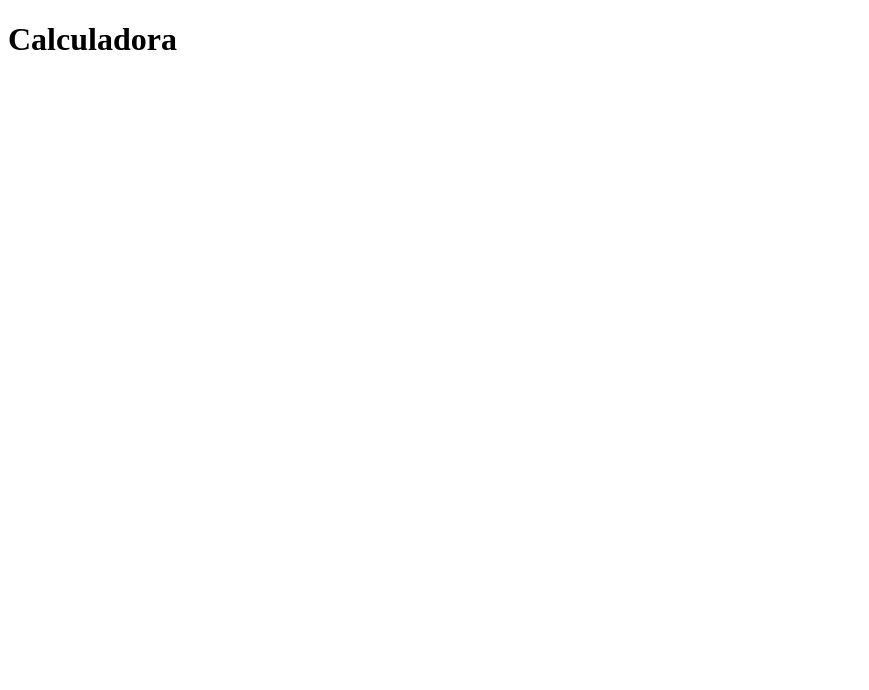
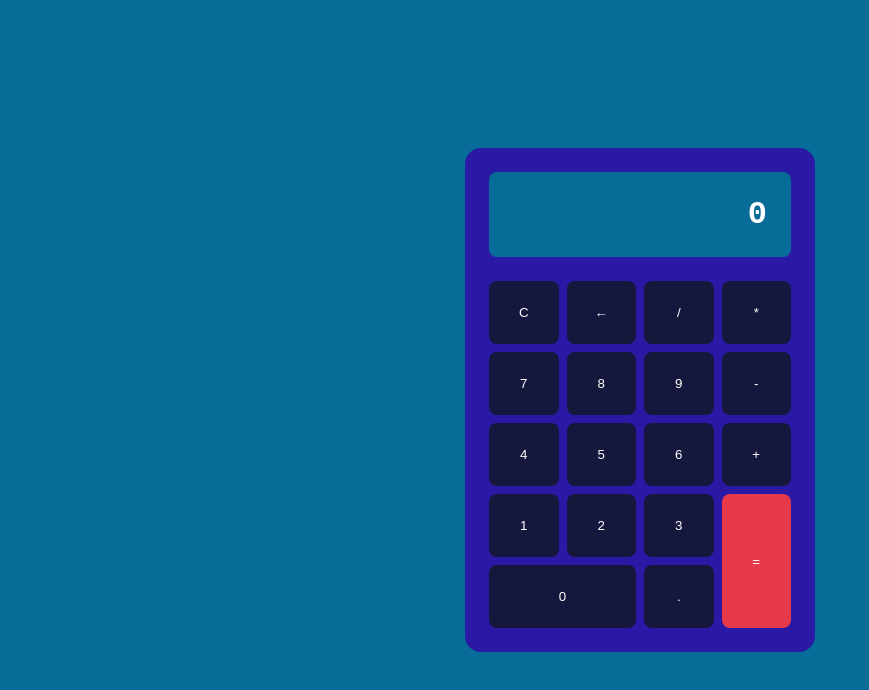
Before and after one commit to Gigal98/proyectoCalculadora, a plain HTML site: page index.html in a window 1280 px wide. Shown: the whole page, without its empty margins (0-869 px from the left). Drawn offline with Linux system fonts and the light colour scheme.

Commit message:
calculadora terminada

```diff
--- a/css/style.css
+++ b/css/style.css
@@ -0,0 +1,66 @@
+*{
+    margin: 0;
+    padding: 0;
+    box-sizing: border-box;
+    font-family: sans-serif;
+}
+
+body{
+    min-height: 100vh;
+    background-color:#086c99;
+    display: flex;
+    justify-content: center;
+    align-items: center;
+
+}
+.calculadora{
+    background-color:#2919a4;
+    color:white;
+    width: 350px;
+    max-width: 100%;
+    padding: 1.5rem;
+    border-radius: 1rem;
+    display: grid;
+    grid-template-columns: repeat(4,1fr);
+    gap: 0.5rem;
+}
+
+.pantalla{
+    grid-column: 1 / 5;
+    background-color: #086c99;
+    padding: 1.5rem;
+    font-size: 2rem;
+    text-align: right;
+    border-radius: .5rem;
+    margin-bottom: 1rem;
+    font-family: monospace;
+    font-weight: 600;
+}
+
+.btn{
+    background-color: #15173c;;
+    color: white;
+    border: 0;
+    padding: 1.5rem .5rem;
+    display: flex;
+    justify-content: center;
+    align-items: center;
+    border-radius: .5rem;
+    cursor: pointer;
+}
+
+.btn:hover{
+    background-color: #090c31;
+
+}
+
+#cero{
+    grid-column: span 2;
+}
+#igual{
+    grid-row: span 2;
+    background-color: #e6394a;
+}
+#igual:hover{
+    background-color: #e65766;
+}
--- a/index.html
+++ b/index.html
@@ -7,11 +7,32 @@
     <title>Calculadora</title>
 </head>
 <body>
-    <div class="principioCalculadora">
-        <div class="tituloCalc">
-            <h1>Calculadora</h1>
-        </div>
+    <div class="calculadora">
+            <div class="pantalla">0</div>
+            <button id="c" class="btn">C</button>
+            <button id="borrar" class="btn">←</button>
+            <button class="btn">/</button>
+            <button class="btn">*</button>
+            <button class="btn">7</button>
+            <button class="btn">8</button>
+            <button class="btn">9</button>
+            <button class="btn">-</button>
+            <button class="btn">4</button>
+            <button class="btn">5</button>
+            <button class="btn">6</button>
+            <button class="btn">+</button>
+            <button class="btn">1</button>
+            <button class="btn">2</button>
+            <button class="btn">3</button>
+            <button id="igual" class="btn">=</button>
+            <button id="cero" class="btn">0</button>
+            <button class="btn">.</button>
 
     </div>
+
+
+
+
+<script src="/proyectoCalculadora/js/main.js"></script>
 </body>
 </html>
--- /dev/null
+++ b/js/main.js
@@ -0,0 +1,40 @@
+const pantalla =document.querySelector(".pantalla");
+const botones = document.querySelector(".btn");
+
+botones.forEach(boton =>{
+    boton.addEventListener("click", () =>{
+        const botonApretado = boton.textContent;
+
+        if(boton.id === "c"){
+            pantalla.textContent = "0";
+            return;
+        }
+
+        if(boton.id === "borrar"){
+            if(pantalla.textContent.length === 1 || pantalla.textContent === "Error!"){
+                pantalla.textContent = "0";
+            }else{
+                pantalla.textContent = pantalla.textContent.slice(0, -1);
+            }
+
+            return;
+        }
+
+        if(boton.id=== "igual"){
+            try{
+                pantalla.textContent = eval(pantalla.textContent);
+            }catch{
+                pantalla.textContent = "Error!";
+            }
+        }
+
+        if(pantalla.textContent === "0" || pantalla.textContent === "Error!"){
+            pantalla.textContent = botonApretado
+        }else{
+            pantalla.textContent += botonApretado;
+        }
+
+
+
+    })
+})
```
